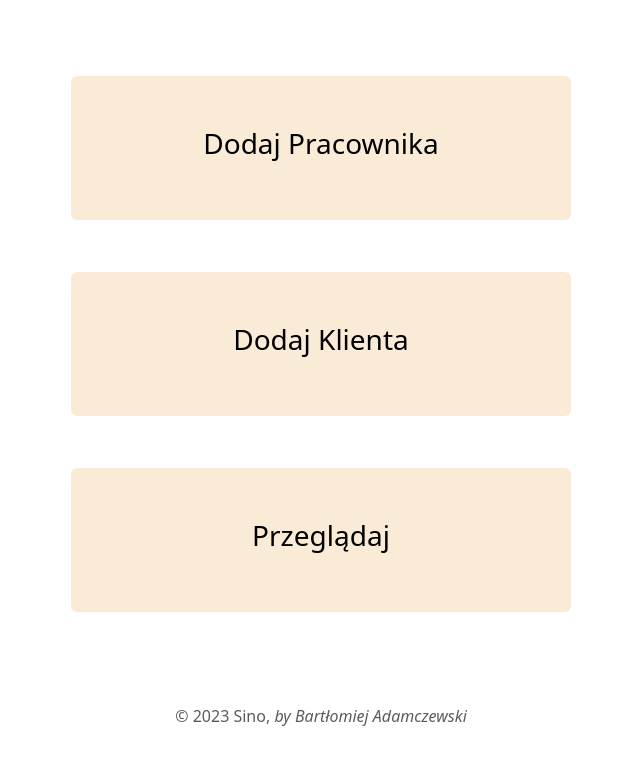
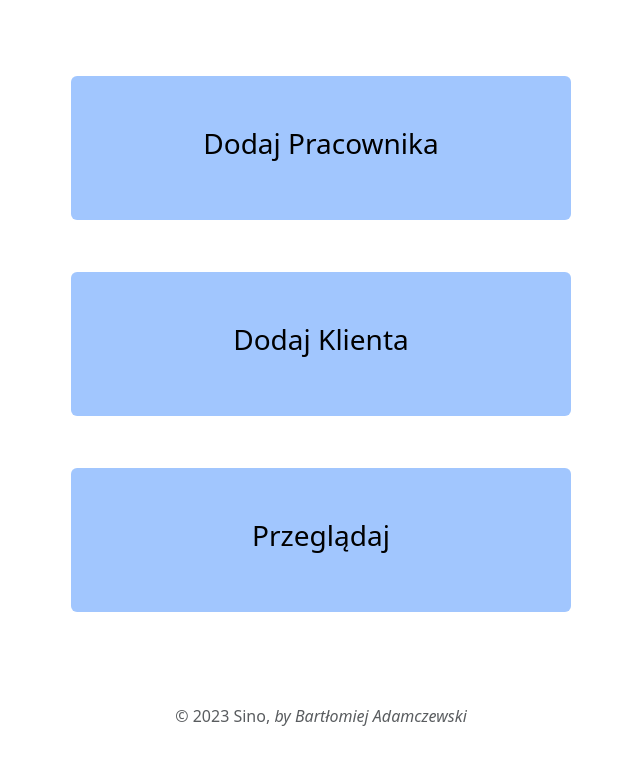
Before and after one commit to BartAdamPOZ/CMS_Sino, a PHP site: page / in a window 1280 px wide. Shown: the part 89-873 px from the top of the page, without its empty margins (319-959 px from the left). Run offline with PHP 8.4, Linux system fonts and the light colour scheme.

Commit message:
Change style of main site.

```diff
--- a/css/styles.css
+++ b/css/styles.css
@@ -17,7 +17,8 @@ main {
 
 .btn-main {
   padding: 50px 0 50px 0;
-  background-color: antiquewhite;
+  background-color: #0d6dfd63;
+
   width: 500px;
 
 }
```
